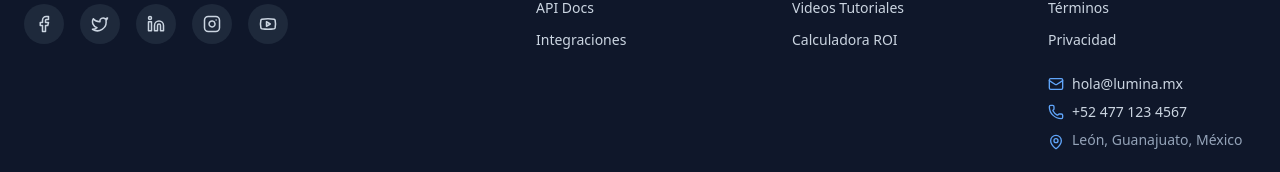
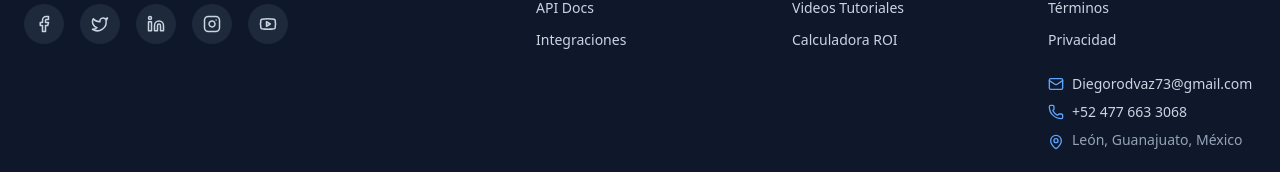
Before and after one commit to Diegolin1/landing, a Next.js app: page / in a window 1280 px wide. Shown: the part 10010-10182 px from the top of the page. Built offline with nearby package versions, Linux system fonts and the light colour scheme.

Commit message:
feat: actualizar datos de contacto con emails y teléfono reales

```diff
--- a/src/app/guia-gratuita/page.tsx
+++ b/src/app/guia-gratuita/page.tsx
@@ -127,7 +127,7 @@ export default function EmailCapturePage() {
 
             <p className="text-xs text-white/50">
               Si no ves el email en 5 minutos, {" "}
-              <a href="mailto:soporte@lumina.mx" className="text-primary hover:underline">
+              <a href="mailto:Diegorodvaz73@gmail.com" className="text-primary hover:underline">
                 contáctanos
               </a>
             </p>
--- a/src/app/layout.tsx
+++ b/src/app/layout.tsx
@@ -93,7 +93,7 @@ export const metadata: Metadata = {
     images: ["https://lumina.mx/twitter-image.png"],
   },
   verification: {
-    google: "tu-codigo-google-search-console",
+    google: "google-site-verification-code",
   },
 };
 
--- a/src/components/FAQ.tsx
+++ b/src/components/FAQ.tsx
@@ -111,7 +111,7 @@ export default function FAQ() {
             ¿Tienes una pregunta que no respondemos aquí?
           </p>
           <a
-            href="mailto:soporte@lumina.mx"
+            href="mailto:Diegorodvaz73@gmail.com"
             className="inline-block px-8 py-4 rounded-lg bg-surface border border-borderDark hover:border-primary hover:bg-surface text-white font-medium text-lg transition-all"
           >
             Contacta a nuestro equipo
--- a/src/components/LuminaRefactored.tsx
+++ b/src/components/LuminaRefactored.tsx
@@ -1168,11 +1168,11 @@ const LuminaRefactored = () => {
               <div className="space-y-2 text-sm">
                 <div className="flex items-center gap-2">
                   <Mail size={16} className="text-blue-400" />
-                  <a href="mailto:hola@lumina.mx" className="hover:text-blue-400">hola@lumina.mx</a>
+                  <a href="mailto:Diegorodvaz73@gmail.com" className="hover:text-blue-400">Diegorodvaz73@gmail.com</a>
                 </div>
                 <div className="flex items-center gap-2">
                   <Phone size={16} className="text-blue-400" />
-                  <a href="tel:+524771234567" className="hover:text-blue-400">+52 477 123 4567</a>
+                  <a href="tel:+524776633068" className="hover:text-blue-400">+52 477 663 3068</a>
                 </div>
                 <div className="flex items-start gap-2">
                   <MapPin size={16} className="text-blue-400 mt-1 shrink-0" />
--- a/src/components/ObjectionsHandler.tsx
+++ b/src/components/ObjectionsHandler.tsx
@@ -31,7 +31,7 @@ export default function ObjectionsHandler() {
     {
       question: "¿Y si mi modelo de negocio es diferente? ¿Puede customizarse?",
       answer:
-        "Claro. Lumina maneja desde modelos simples (venta directa) hasta complejos (multi-tienda, comisiones, dropshipping, franquicias). Escríbenos a ventas@lumina.com y vemos si casamos.",
+        "Claro. Lumina maneja desde modelos simples (venta directa) hasta complejos (multi-tienda, comisiones, dropshipping, franquicias). Escríbenos a Diegorodvaz73@gmail.com y vemos si casamos.",
     },
   ];
 
@@ -118,7 +118,7 @@ export default function ObjectionsHandler() {
             ¿Tienes una pregunta que no está aquí?
           </p>
           <a
-            href="mailto:ventas@lumina.com"
+            href="mailto:Diegorodvaz73@gmail.com"
             className="inline-block text-primary hover:text-primary/80 font-semibold transition-colors border-b border-primary hover:border-primary/60"
           >
             Contáctanos sin compromiso →
--- a/src/components/StructuredData.tsx
+++ b/src/components/StructuredData.tsx
@@ -34,7 +34,7 @@ export default function StructuredData() {
       ],
       "contactPoint": {
         "@type": "ContactPoint",
-        "telephone": "+52-477-123-4567",
+        "telephone": "+52-4776633068",
         "contactType": "Customer Service",
         "areaServed": "MX",
         "availableLanguage": ["Spanish"]
```
Also changed, not shown: 1 other file (tests, documents, lock files or other folders).
